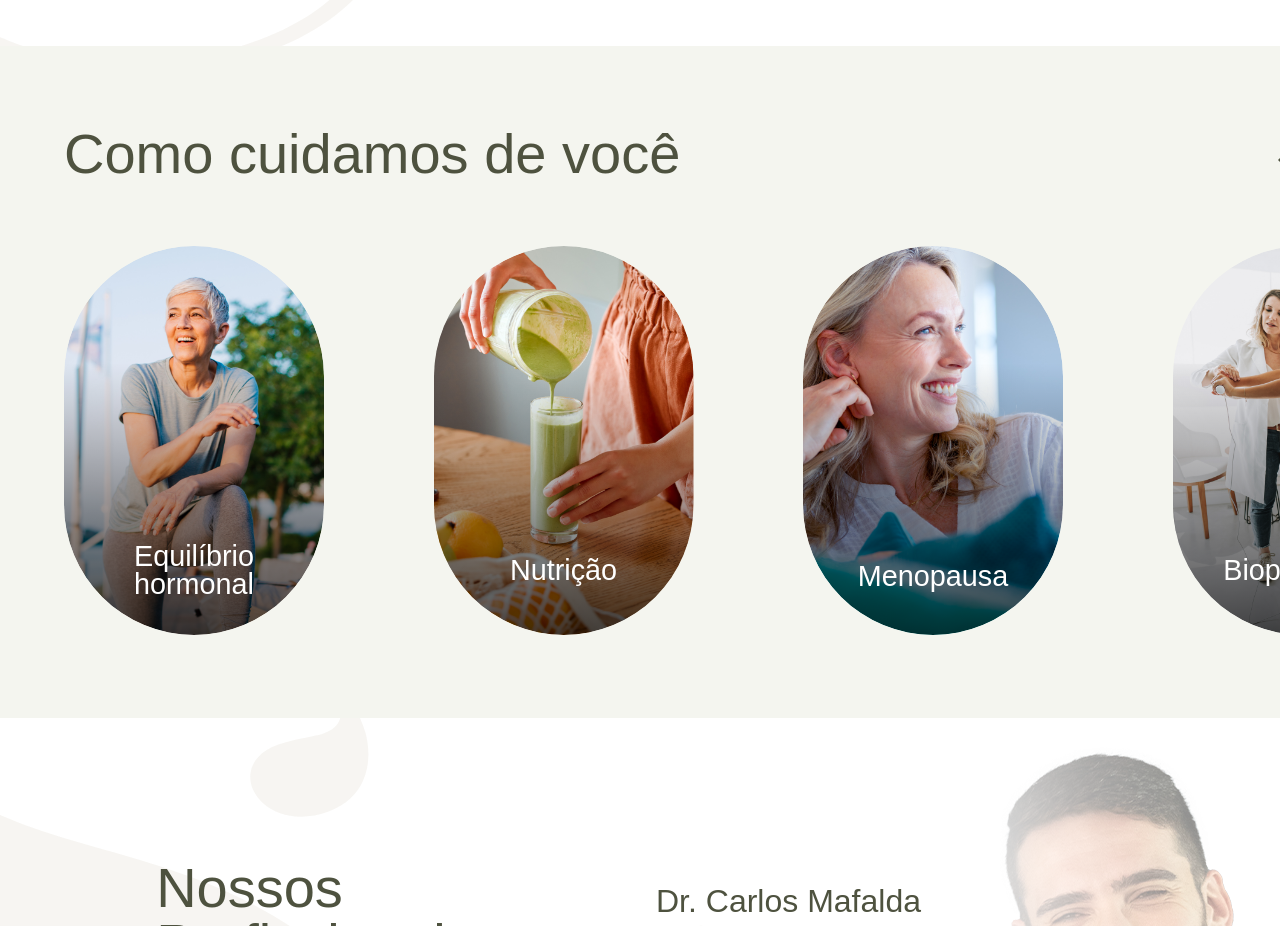
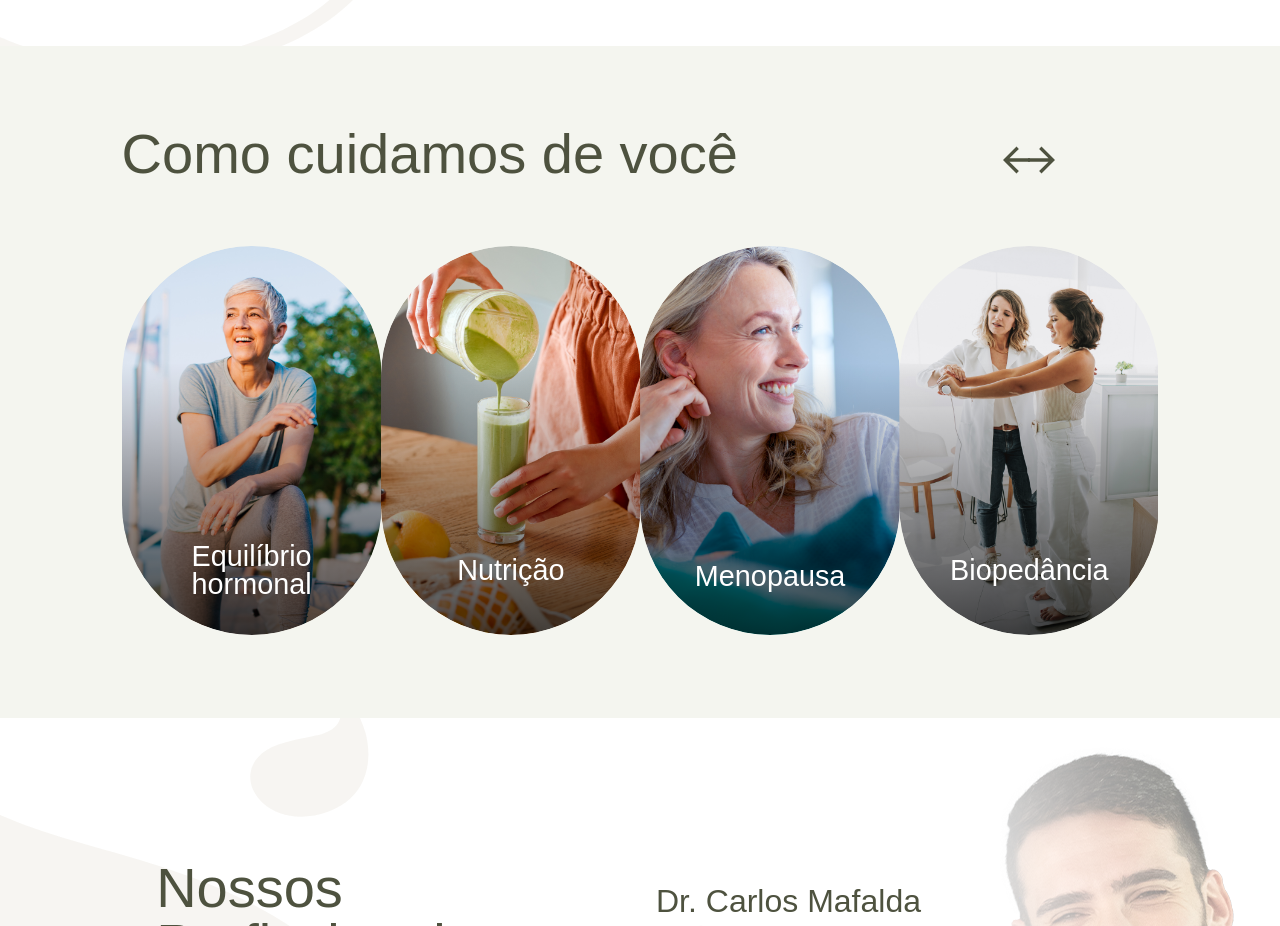
Before and after one commit to edsondiasjunior/brandconnect, a plain HTML site: page essenza-site/index.html in a window 1280 px wide. Shown: the part 1540-2466 px from the top of the page. Drawn offline with nearby package versions, Linux system fonts and the light colour scheme; a web font is replaced by a local one.

Commit message:
Atualizacao

```diff
--- a/essenza-site/js/script.js
+++ b/essenza-site/js/script.js
@@ -11,19 +11,19 @@ var swiper = new Swiper(".swiper", {
   breakpoints: {
     "@0.00": {
       slidesPerView: 1,
-      spaceBetween: 10,
+      // spaceBetween: 10,
     },
     "@0.75": {
       slidesPerView: 2,
-      spaceBetween: 20,
+      // spaceBetween: 20,
     },
-    "@1.00": {
+    "@1.30": {
       slidesPerView: 3,
-      spaceBetween: 40,
+      // spaceBetween: 40,
     },
     "@1.50": {
       slidesPerView: 4,
-      spaceBetween: 50,
+      // spaceBetween: 32,
     },
   },
 });
--- a/essenza-site/style/servicos.css
+++ b/essenza-site/style/servicos.css
@@ -40,8 +40,6 @@
 
 .next_prev {
   display: flex;
-
-  /* position: relative; */
   width: 30%;
 }
 
@@ -158,9 +156,19 @@
 }
 
 @media (min-width: 800px) {
+  .s-title {
+    margin: auto;
+    width: 90%;
+    justify-content: none;
+  }
+
   .servicos_title {
     font-size: 3.5rem;
     /* padding: 0 1rem; */
+  }
+
+  .swiper {
+    width: 90%;
   }
 
   .swiper-button-prev {
```
